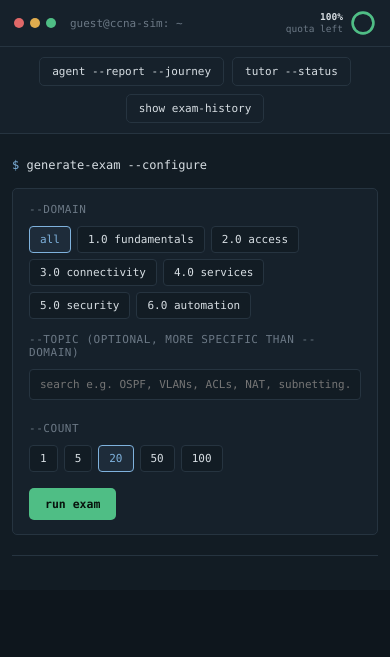
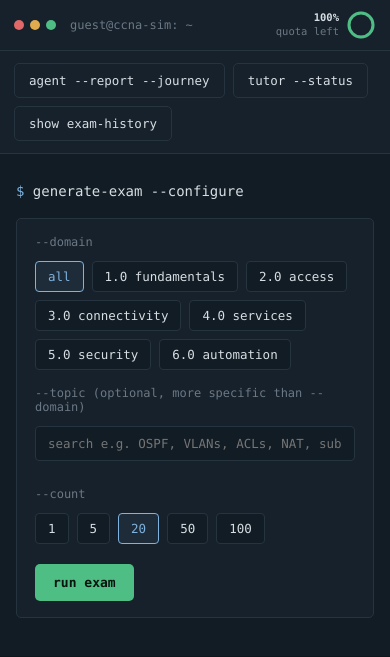
Before and after one commit to lionelkavunga8-dev/silver-waffle, a Flask app: page / in a window 390 px wide. Shown: the top 657 px of the page. Run offline with Flask 3, Linux system fonts and the light colour scheme; data that the repository does not hold is empty; some libraries are stand-ins or nearby versions.

Commit message:
Add files via upload

```diff
--- a/templates/index.html
+++ b/templates/index.html
@@ -25,8 +25,7 @@
     background: var(--bg);
     color: var(--text);
     font-family: var(--mono);
-    /* Global font size reduced by ~15% */
-    font-size: 12px;
+    font-size: 14px;
   }
   .frame {
     max-width: 760px;
@@ -49,35 +48,35 @@
   .titlebar .dot.r { background: #E06868; }
   .titlebar .dot.y { background: #E0AC4E; }
   .titlebar .dot.g { background: #4FBE85; }
-  .titlebar .path { color: var(--muted); font-size: 11px; margin-left: 4px; }
+  .titlebar .path { color: var(--muted); font-size: 12px; margin-left: 4px; }
 
   .quota-ring-wrap { margin-left: auto; display: flex; align-items: center; gap: 7px; cursor: default; }
-  .quota-ring-label { font-size: 9.5px; color: var(--muted); text-align: right; line-height: 1.3; }
+  .quota-ring-label { font-size: 10.5px; color: var(--muted); text-align: right; line-height: 1.3; }
   .quota-ring-label .n { color: var(--text); font-weight: 600; }
   .quota-ring svg { display: block; }
   .quota-ring circle.track { stroke: var(--line); fill: none; }
   .quota-ring circle.fill { fill: none; stroke-linecap: round; transition: stroke-dashoffset 0.3s ease; }
 
-  .toolbar { display: flex; gap: 8px; padding: 10px 14px; background: var(--panel-alt); border-bottom: 1px solid var(--line); flex-wrap: wrap; justify-content: center; }
+  .toolbar { display: flex; gap: 8px; padding: 12px 14px; background: var(--panel-alt); border-bottom: 1px solid var(--line); flex-wrap: wrap; }
 
-  .content { padding: 20px; }
+  .content { padding: 24px 24px 30px; }
 
   .prompt { color: var(--wire); }
-  .cursor { display: inline-block; width: 6px; height: 13px; background: var(--ready); margin-left: 4px; animation: blink 1s steps(1) infinite; vertical-align: -2px; }
+  .cursor { display: inline-block; width: 7px; height: 15px; background: var(--ready); margin-left: 4px; animation: blink 1s steps(1) infinite; vertical-align: -2px; }
   @keyframes blink { 50% { opacity: 0; } }
 
-  p { line-height: 1.5; color: var(--text); margin: 8px 0; }
+  p { line-height: 1.6; color: var(--text); margin: 8px 0; }
   .muted { color: var(--muted); }
   .dim { color: var(--dim); }
 
-  .box { border: 1px solid var(--line); border-radius: 5px; background: var(--panel-alt); padding: 14px 16px; margin-top: 14px; }
-  .section-title { font-size: 11px; color: var(--muted); margin-bottom: 10px; text-transform: uppercase; letter-spacing: 0.05em; }
+  .box { border: 1px solid var(--line); border-radius: 5px; background: var(--panel-alt); padding: 16px 18px; margin-top: 16px; }
+  .section-title { font-size: 12px; color: var(--muted); margin-bottom: 12px; }
 
-  .field { margin-top: 14px; }
-  .flag-group { display: flex; flex-wrap: wrap; gap: 6px; }
+  .field { margin-top: 16px; }
+  .flag-group { display: flex; flex-wrap: wrap; gap: 8px; }
   .flag {
     border: 1px solid var(--line); background: var(--panel); color: var(--text);
-    padding: 6px 10px; border-radius: 4px; font-family: var(--mono); font-size: 11px; cursor: pointer;
+    padding: 7px 12px; border-radius: 4px; font-family: var(--mono); font-size: 12.5px; cursor: pointer;
   }
   .flag.selected { border-color: var(--wire); color: var(--wire); background: rgba(127,178,221,0.08); }
   .flag.suggested { border-color: var(--building); }
@@ -88,94 +87,74 @@
     cursor: pointer;
   }
   .run-btn {
-    background: var(--ready); color: #08130D; border: none; font-weight: 700; font-size: 11.5px; padding: 9px 16px; margin-top: 16px;
+    background: var(--ready); color: #08130D; border: none; font-weight: 700; font-size: 13px; padding: 11px 18px; margin-top: 20px;
   }
   .run-btn:disabled { opacity: 0.55; cursor: not-allowed; }
   .run-btn.alt { background: var(--wire); color: #08131C; }
-  .ghost-btn { background: transparent; border: 1px solid var(--line); color: var(--text); font-size: 11px; padding: 7px 12px; }
+  .ghost-btn { background: transparent; border: 1px solid var(--line); color: var(--text); font-size: 12.5px; padding: 9px 14px; }
   .ghost-btn:disabled { opacity: 0.55; cursor: not-allowed; }
-  .small-btn { background: transparent; border: none; color: var(--wire); font-size: 11px; padding: 0; text-decoration: underline; }
+  .small-btn { background: transparent; border: none; color: var(--wire); font-size: 12px; padding: 0; text-decoration: underline; }
 
-  .focus-banner { border: 1px solid var(--building); background: rgba(224,172,78,0.08); border-radius: 5px; padding: 8px 12px; margin-top: 12px; font-size: 11px; display: flex; justify-content: space-between; align-items: center; }
+  .focus-banner { border: 1px solid var(--building); background: rgba(224,172,78,0.08); border-radius: 5px; padding: 10px 14px; margin-top: 14px; font-size: 12.5px; display: flex; justify-content: space-between; align-items: center; }
 
   .topic-search-wrap { position: relative; margin-top: 6px; }
   .topic-search-input {
     width: 100%; background: var(--panel); border: 1px solid var(--line); color: var(--text);
-    font-family: var(--mono); font-size: 11px; padding: 8px 10px; border-radius: 4px;
+    font-family: var(--mono); font-size: 12.5px; padding: 9px 12px; border-radius: 4px;
   }
   .topic-search-input:focus { outline: none; border-color: var(--wire); }
   .topic-suggestions {
     position: absolute; top: calc(100% + 4px); left: 0; right: 0; z-index: 5;
     background: var(--panel); border: 1px solid var(--line); border-radius: 4px;
-    max-height: 180px; overflow-y: auto; display: none;
+    max-height: 200px; overflow-y: auto; display: none;
   }
   .topic-suggestions.open { display: block; }
-  .topic-suggestion { padding: 7px 10px; font-size: 11px; cursor: pointer; display: flex; justify-content: space-between; }
+  .topic-suggestion { padding: 8px 12px; font-size: 12.5px; cursor: pointer; display: flex; justify-content: space-between; }
   .topic-suggestion:hover { background: var(--panel-alt); }
-  .topic-suggestion .dom { color: var(--dim); font-size: 10px; }
-  .topic-chips { display: flex; flex-wrap: wrap; gap: 6px; margin-top: 8px; }
+  .topic-suggestion .dom { color: var(--dim); font-size: 11px; }
+  .topic-chips { display: flex; flex-wrap: wrap; gap: 6px; margin-top: 10px; }
   .topic-chip {
     display: flex; align-items: center; gap: 6px; background: rgba(127,178,221,0.1);
-    border: 1px solid var(--wire); color: var(--wire); font-size: 11px; padding: 4px 8px; border-radius: 4px;
+    border: 1px solid var(--wire); color: var(--wire); font-size: 12px; padding: 5px 8px 5px 10px; border-radius: 4px;
   }
-  .topic-chip button { background: none; border: none; color: var(--wire); cursor: pointer; font-family: var(--mono); font-size: 12px; padding: 0; line-height: 1; }
+  .topic-chip button { background: none; border: none; color: var(--wire); cursor: pointer; font-family: var(--mono); font-size: 13px; padding: 0; line-height: 1; }
 
-  .q-head { display: flex; justify-content: space-between; font-size: 11px; color: var(--muted); margin-bottom: 12px; }
+  .q-head { display: flex; justify-content: space-between; font-size: 12px; color: var(--muted); margin-bottom: 14px; }
   .q-card { flex: 0 0 100%; min-width: 0; box-sizing: border-box; padding: 4px 2px; }
-
-  /* Reduced Question Text Font Size (~15% smaller) */
-  .q-text { font-size: 15px; line-height: 1.5; margin-bottom: 14px; color: var(--text); }
-
-  /* Divider line for question box */
-  .question-divider {
-    border: 0;
-    height: 1px;
-    background-color: var(--line);
-    margin: 14px 0;
-  }
-
-  /* Option Labels Styling */
+  .q-text { font-size: 19px; line-height: 1.5; margin-bottom: 22px; color: var(--text); }
   label.option {
-    display: flex; gap: 10px; align-items: flex-start; padding: 10px 12px;
-    border: 1px solid var(--line); border-radius: 4px; margin-bottom: 8px; cursor: pointer; font-size: 13.5px;
+    display: flex; gap: 12px; align-items: flex-start; padding: 14px 16px;
+    border: 1px solid var(--line); border-radius: 4px; margin-bottom: 10px; cursor: pointer; font-size: 16px;
   }
   label.option:hover { border-color: var(--wire); }
   label.option:has(input:checked) { border-color: var(--wire); background: rgba(127,178,221,0.07); }
-  label.option input { accent-color: var(--wire); margin-top: 2px; }
-  label.option .letter { color: var(--wire); font-weight: 700; width: 16px; flex-shrink: 0; font-size: 14px; }
-  .q-card.correct { border-left: 3px solid var(--ready); padding-left: 12px; }
-  .q-card.missed { border-left: 3px solid var(--focus); padding-left: 12px; }
-  .explanation { display: none; margin-top: 12px; padding: 10px 12px; border: 1px solid var(--line); border-radius: 4px; font-size: 11.5px; background: var(--panel); }
+  label.option input { accent-color: var(--wire); margin-top: 3px; }
+  label.option .letter { color: var(--wire); font-weight: 700; width: 18px; flex-shrink: 0; font-size: 17px; }
+  .q-card.correct { border-left: 3px solid var(--ready); padding-left: 14px; }
+  .q-card.missed { border-left: 3px solid var(--focus); padding-left: 14px; }
+  .explanation { display: none; margin-top: 14px; padding: 12px 14px; border: 1px solid var(--line); border-radius: 4px; font-size: 13.5px; background: var(--panel); }
 
-  .exam-nav { display: flex; align-items: center; justify-content: space-between; gap: 10px; margin-top: 14px; }
+  .exam-nav { display: flex; align-items: center; justify-content: space-between; gap: 12px; margin-top: 18px; }
   .exam-nav .ghost-btn { flex: 0 0 auto; }
-  .exam-position { font-size: 11px; color: var(--muted); }
-  .exam-viewport { overflow: hidden; margin-top: 14px; }
+  .exam-position { font-size: 12.5px; color: var(--muted); }
+  .exam-viewport { overflow: hidden; margin-top: 16px; }
   .exam-track { display: flex; transition: transform 0.25s ease; align-items: flex-start; }
   .exam-track.reviewing { display: block; transform: none !important; }
-  .exam-track.reviewing .q-card { flex: none; width: 100%; margin-bottom: 18px; }
+  .exam-track.reviewing .q-card { flex: none; width: 100%; margin-bottom: 22px; }
 
-  /* Submit Container Styling */
-  #submitWrap {
-    margin-top: 20px;
-    padding-top: 14px;
-    border-top: 1px solid var(--line);
-    text-align: center;
-  }
-
-  .status-line { display: flex; justify-content: space-between; align-items: baseline; padding: 10px 12px; border-radius: 5px; margin-top: 14px; }
+  .status-line { display: flex; justify-content: space-between; align-items: baseline; padding: 12px 14px; border-radius: 5px; margin-top: 16px; }
   .status-line.fail { background: rgba(224,104,104,0.12); border: 1px solid rgba(224,104,104,0.35); }
   .status-line.pass { background: rgba(79,190,133,0.12); border: 1px solid rgba(79,190,133,0.35); }
-  .status-line .big { font-size: 14px; font-weight: 700; }
+  .status-line .big { font-size: 16px; font-weight: 700; }
   .status-line.fail .big { color: var(--focus); }
   .status-line.pass .big { color: var(--ready); }
 
-  .cli-row { display: flex; color: var(--text); padding: 4px 0; font-size: 11px; align-items: baseline; }
+  .cli-row { display: flex; color: var(--text); padding: 4px 0; font-size: 12.5px; align-items: baseline; }
   .cli-id { color: var(--wire); width: 30px; flex-shrink: 0; }
   .cli-name { flex: 1; min-width: 0; }
-  .cli-pct { width: 40px; text-align: right; flex-shrink: 0; }
-  .cli-trend { width: 50px; text-align: right; flex-shrink: 0; }
-  .cli-status { width: 80px; text-align: right; flex-shrink: 0; font-weight: 600; }
+  .cli-pct { width: 46px; text-align: right; flex-shrink: 0; }
+  .cli-trend { width: 60px; text-align: right; flex-shrink: 0; }
+  .cli-status { width: 90px; text-align: right; flex-shrink: 0; font-weight: 600; }
   .up { color: var(--ready); }
   .down { color: var(--focus); }
   .flat, .none { color: var(--muted); }
@@ -183,44 +162,46 @@
   .building-txt { color: var(--building); }
   .focus-txt { color: var(--focus); }
 
-  .missed-item { border-top: 1px solid var(--line); padding: 8px 0; font-size: 11px; }
+  .missed-item { border-top: 1px solid var(--line); padding: 10px 0; font-size: 12.5px; }
   .missed-item .q { color: var(--text); margin-bottom: 4px; }
   .missed-item .meta { color: var(--muted); }
 
-  .gauge-wrap { display: flex; align-items: baseline; gap: 12px; margin-top: 4px; }
-  .gauge-num { font-size: 24px; font-weight: 700; color: var(--wire); }
-  .gauge-bar { flex: 1; height: 7px; background: var(--panel); border: 1px solid var(--line); border-radius: 4px; overflow: hidden; }
+  .gauge-wrap { display: flex; align-items: baseline; gap: 14px; margin-top: 4px; }
+  .gauge-num { font-size: 30px; font-weight: 700; color: var(--wire); }
+  .gauge-bar { flex: 1; height: 8px; background: var(--panel); border: 1px solid var(--line); border-radius: 4px; overflow: hidden; }
   .gauge-fill { height: 100%; background: linear-gradient(90deg, var(--focus), var(--building) 55%, var(--ready) 85%); }
-  .gap-line { display: flex; justify-content: space-between; font-size: 11px; padding: 5px 0; border-top: 1px solid var(--line); }
+  .gap-line { display: flex; justify-content: space-between; font-size: 12.5px; padding: 6px 0; border-top: 1px solid var(--line); }
   .gap-line:first-of-type { border-top: none; }
-  .log-entry { font-size: 11px; padding: 3px 0; }
+  .log-entry { font-size: 12.5px; padding: 3px 0; }
   .log-entry .tag { color: var(--dim); }
 
-  .readiness-grid { display: flex; gap: 14px; flex-wrap: wrap; margin-top: 4px; }
-  .readiness-metric { flex: 1 1 120px; }
-  .readiness-metric .num { font-size: 22px; font-weight: 700; color: var(--wire); }
-  .readiness-metric .num.dim-num { color: var(--dim); font-size: 14px; }
-  .readiness-metric .lbl { font-size: 10px; color: var(--muted); margin-top: 2px; }
-  .readiness-metric .subnote { font-size: 9.5px; color: var(--dim); margin-top: 2px; }
+  .readiness-grid { display: flex; gap: 18px; flex-wrap: wrap; margin-top: 4px; }
+  .readiness-metric { flex: 1 1 140px; }
+  .readiness-metric .num { font-size: 26px; font-weight: 700; color: var(--wire); }
+  .readiness-metric .num.dim-num { color: var(--dim); font-size: 16px; }
+  .readiness-metric .lbl { font-size: 11px; color: var(--muted); margin-top: 2px; }
+  .readiness-metric .subnote { font-size: 10.5px; color: var(--dim); margin-top: 2px; }
 
-  .hist-row { display: flex; justify-content: space-between; font-size: 11px; padding: 6px 0; border-top: 1px solid var(--line); }
+  .hist-row { display: flex; justify-content: space-between; font-size: 12.5px; padding: 8px 0; border-top: 1px solid var(--line); }
   .hist-row:first-child { border-top: none; }
-  .hist-date { color: var(--muted); width: 120px; flex-shrink: 0; }
+  .hist-date { color: var(--muted); width: 140px; flex-shrink: 0; }
   .hist-topic { flex: 1; color: var(--text); }
-  .hist-score { width: 110px; text-align: right; }
+  .hist-score { width: 130px; text-align: right; }
 
-  .toggle-row { display: flex; align-items: center; gap: 6px; margin-top: 12px; font-size: 11px; color: var(--muted); }
+  .toggle-row { display: flex; align-items: center; gap: 8px; margin-top: 14px; font-size: 12.5px; color: var(--muted); }
   .toggle-row input { accent-color: var(--wire); }
 
-  .tutor-progress-bar { height: 7px; background: var(--panel); border: 1px solid var(--line); border-radius: 4px; overflow: hidden; margin-top: 8px; }
+  .tutor-progress-bar { height: 8px; background: var(--panel); border: 1px solid var(--line); border-radius: 4px; overflow: hidden; margin-top: 10px; }
   .tutor-progress-fill { height: 100%; background: var(--wire); }
-  .tutor-report { font-size: 11.5px; line-height: 1.6; margin-top: 12px; white-space: pre-wrap; }
-  .tutor-report-meta { font-size: 10px; color: var(--dim); margin-top: 8px; }
+  .tutor-report { font-size: 13px; line-height: 1.7; margin-top: 14px; white-space: pre-wrap; }
+  .tutor-report-meta { font-size: 11px; color: var(--dim); margin-top: 10px; }
+
+  #loginGate { display: none; }
 
   @media (max-width: 560px) {
     .frame { margin: 0; border-radius: 0; border: none; }
     .cli-trend { display: none; }
-    .content { padding: 14px 12px 20px; }
+    .content { padding: 18px 16px 24px; }
   }
 </style>
 </head>
@@ -233,7 +214,7 @@
     <div class="quota-ring-wrap" id="quotaRingWrap" title="Estimated daily Gemini quota remaining (self-tracked by this app, resets ~midnight UTC)">
       <div class="quota-ring-label"><span class="n" id="quotaPctText">--%</span><br>quota left</div>
       <div class="quota-ring">
-        <svg width="26" height="26" viewBox="0 0 30 30">
+        <svg width="30" height="30" viewBox="0 0 30 30">
           <circle class="track" cx="15" cy="15" r="12" stroke-width="3"></circle>
           <circle class="fill" id="quotaRingFill" cx="15" cy="15" r="12" stroke-width="3"
                   stroke="#4FBE85" stroke-dasharray="75.4" stroke-dashoffset="0"
@@ -416,6 +397,7 @@ async function refreshQuotaRing() {
   try {
     const data = await safeFetch('/quota-status');
     const pct = data.remaining_pct;
+    // ...
     document.getElementById('quotaPctText').textContent = `${pct}%`;
     const fill = document.getElementById('quotaRingFill');
     fill.setAttribute('stroke-dashoffset', QUOTA_CIRCUMFERENCE * (1 - pct / 100));
@@ -424,7 +406,7 @@ async function refreshQuotaRing() {
     document.getElementById('quotaRingWrap').title =
       `Estimated: ${data.used}/${data.limit} Gemini requests used today (self-tracked by this app, resets ~midnight UTC)`;
   } catch (err) {
-    // Non-critical - fail silently
+    // Non-critical - fail silently, ring just stays at its last known state.
   }
 }
 refreshQuotaRing();
@@ -491,6 +473,7 @@ function renderJourneyPanel(journey, report) {
     ? `<div class="num">${journey.readiness_predicted}%</div><div class="lbl">predicted exam score</div><div class="subnote">weighted by real exam %, ${journey.readiness_predicted_coverage} domains</div>`
     : `<div class="num dim-num">--</div><div class="lbl">predicted exam score</div><div class="subnote">need 5+ answers per domain</div>`;
 
+  // Prefer specific concept-level focus over broad domain focus, when we have enough data.
   const useConceptFocus = (journey.suggested_focus_concepts || []).length > 0;
   const focusLabel = useConceptFocus
     ? journey.suggested_focus_concepts.join(', ')
@@ -508,16 +491,16 @@ function renderJourneyPanel(journey, report) {
       <div class="readiness-metric">${predictedHtml}</div>
     </div>
 
-    <div class="section-title" style="margin-top:20px;">fastest path to 100% — by domain (gap × exam weight)</div>
+    <div class="section-title" style="margin-top:22px;">fastest path to 100% — by domain (gap × exam weight)</div>
     ${gapHtml || '<p class="muted">Not enough data yet.</p>'}
 
-    <div class="section-title" style="margin-top:18px;">specific weak spots — by concept</div>
+    <div class="section-title" style="margin-top:20px;">specific weak spots — by concept</div>
     ${conceptGapHtml || '<p class="muted">Not enough repeated data on any one concept yet — answer a few more questions per topic and this will fill in.</p>'}
 
-    <div class="section-title" style="margin-top:18px;">session log</div>
+    <div class="section-title" style="margin-top:20px;">session log</div>
     ${logHtml || '<p class="muted">No sessions logged yet.</p>'}
 
-    <p style="font-size:11.5px; margin-top:14px; line-height:1.6;">${escapeHtml(report)}</p>
+    <p style="font-size:12.5px; margin-top:16px; line-height:1.7;">${escapeHtml(report)}</p>
 
     ${focusLabel ? `<button class="run-btn alt" id="buildFocusBtn">build focus exam — ${escapeHtml(focusLabel)}</button>` : ''}
   `;
@@ -580,16 +563,16 @@ function renderTutorPanel(progress, report, questionsCovered) {
   if (progress.unlocked) {
     panel.innerHTML = `
       <div class="section-title">tutor session available</div>
-      <p style="font-size:11.5px;">You've answered ${progress.questions_since_last_tutor} questions since your last tutor session — enough for a proper deep-dive grounded in your actual missed questions.</p>
+      <p style="font-size:12.5px;">You've answered ${progress.questions_since_last_tutor} questions since your last tutor session — enough for a proper deep-dive grounded in your actual missed questions.</p>
       <button class="run-btn alt" id="requestTutorBtn">request tutor session</button>
     `;
     document.getElementById('requestTutorBtn').addEventListener('click', requestTutorSession);
   } else {
     panel.innerHTML = `
       <div class="section-title">tutor session — locked</div>
-      <p style="font-size:11.5px;" class="muted">${progress.questions_since_last_tutor} / ${progress.threshold} questions answered since last session.</p>
+      <p style="font-size:12.5px;" class="muted">${progress.questions_since_last_tutor} / ${progress.threshold} questions answered since last session.</p>
       <div class="tutor-progress-bar"><div class="tutor-progress-fill" style="width:${pct}%"></div></div>
-      <p style="font-size:10.5px; margin-top:8px;" class="dim">Answer ${progress.threshold - progress.questions_since_last_tutor} more question(s) to unlock a tutor session — it'll use everything you've missed since the last one to explain the concepts properly, in one focused sitting.</p>
+      <p style="font-size:11.5px; margin-top:10px;" class="dim">Answer ${progress.threshold - progress.questions_since_last_tutor} more question(s) to unlock a tutor session — it'll use everything you've missed since the last one to explain the concepts properly, in one focused sitting.</p>
     `;
   }
 }
@@ -682,11 +665,9 @@ document.querySelectorAll('#countFlags .flag').forEach(f => {
 });
 
 function setButtonLoading(btn, isLoading, loadingText, defaultText) {
-  if (!btn) return;
   btn.disabled = isLoading;
   btn.textContent = isLoading ? loadingText : defaultText;
 }
-
 let currentQuestionIndex = 0;
 
 function updateExamNav() {
@@ -707,6 +688,13 @@ function updateExamNav() {
   if (prevBtn) prevBtn.disabled = currentQuestionIndex <= 0;
   if (nextBtn) nextBtn.disabled = !Array.isArray(currentQuestions) || currentQuestionIndex >= currentQuestions.length - 1;
 }
+
+// Show submit button only when user reaches the last question
+  const submitBtn = document.getElementById('submitBtn');
+  if (submitBtn) {
+    const isLastQuestion = Array.isArray(currentQuestions) && currentQuestionIndex >= currentQuestions.length - 1;
+    submitBtn.style.display = isLastQuestion ? 'inline-block' : 'none';
+  }
 
 function initExamNavigation() {
   const prevQBtn = document.getElementById('prevQBtn');
@@ -734,25 +722,6 @@ function initExamNavigation() {
 
   updateExamNav();
 }
-
-/* Helper function to check if every question in the exam has been answered */
-function checkExamCompletion() {
-  if (examSubmitted || !currentQuestions.length) return;
-  const unanswered = countUnanswered();
-  const submitWrap = document.getElementById('submitWrap');
-
-  if (unanswered === 0) {
-    if (!document.getElementById('submitBtn')) {
-      submitWrap.innerHTML = `<button class="run-btn alt" id="submitBtn">submit exam</button>`;
-      document.getElementById('submitBtn').addEventListener('click', submitExam);
-      document.getElementById('status').textContent = `All questions answered! Click submit to calculate your score.`;
-    }
-  } else {
-    submitWrap.innerHTML = '';
-    document.getElementById('status').textContent = `Exam loaded: ${currentQuestions.length} question(s). ${unanswered} remaining to unlock submit.`;
-  }
-}
-
 async function generateExam() {
   const status = document.getElementById('status');
   const output = document.getElementById('output');
@@ -770,7 +739,7 @@ async function generateExam() {
   setButtonLoading(genBtn, true, 'generating...', 'run exam');
 
   try {
-    currentQuestions = await safeFetch('/generate-exam', {
+   currentQuestions = await safeFetch('/generate-exam', {
       method: 'POST',
       headers: { 'Content-Type': 'application/json' },
       body: JSON.stringify({ topic: selectedTopic, count: selectedCount, focus_domains: pendingFocusDomains, focus_topics: selectedTopicSearchItems })
@@ -779,14 +748,13 @@ async function generateExam() {
       throw new Error('No questions were generated. Please try again.');
     }
 
-    status.textContent = `Exam loaded: ${currentQuestions.length} question(s). Answer all questions to unlock the submit button.`;
+    status.textContent = `Exam loaded: ${currentQuestions.length} question(s). Use prev/next to move through them, then submit.`;
 
     currentQuestionIndex = 0;
     const cardsHtml = currentQuestions.map((q, idx) => `
       <div class="q-card" id="card_${idx}">
         <div class="q-head"><span>question ${String(idx + 1).padStart(2,'0')} / ${currentQuestions.length}</span><span>${escapeHtml(q.domain || '')}</span></div>
         <div class="q-text">${escapeHtml(q.question)}</div>
-        <hr class="question-divider">
         ${q.options.map(opt => `
           <label class="option">
             <input type="radio" name="q_${idx}" value="${escapeHtml(opt.charAt(0))}">
@@ -812,10 +780,9 @@ async function generateExam() {
       </div>
     `;
 
-    initExamNavigation();
-
-    // Listen to option updates dynamically across the entire question viewport
-    document.getElementById('examTrack').addEventListener('change', checkExamCompletion);
+initExamNavigation();
+submitWrap.innerHTML = `<button class="run-btn alt" id="submitBtn" style="display:none;">review and submit exam</button>`;
+    document.getElementById('submitBtn').addEventListener('click', submitExam);
 
     if (pendingFocusDomains.length) {
       pendingFocusDomains = [];
@@ -839,8 +806,12 @@ function countUnanswered() {
 async function submitExam() {
   const submitBtn = document.getElementById('submitBtn');
   const unanswered = countUnanswered();
-  if (unanswered > 0) return; // Guard clause requiring 100% completion
-
+  if (unanswered > 0 && !submitExam._confirmed) {
+    submitExam._confirmed = true;
+    document.getElementById('status').textContent = `${unanswered} unanswered question(s). Click submit again to submit anyway.`;
+    return;
+  }
+  submitExam._confirmed = false;
   setButtonLoading(submitBtn, true, 'submitting...', 'submit final exam');
 
   let correctCount = 0;
@@ -849,7 +820,6 @@ async function submitExam() {
   const domainStats = {};
   const conceptStats = {};
 
-  // Display all question explanations and evaluate answers
   currentQuestions.forEach((q, idx) => {
     const selected = document.querySelector(`input[name="q_${idx}"]:checked`);
     document.getElementById(`expl_${idx}`).style.display = 'block';
```
